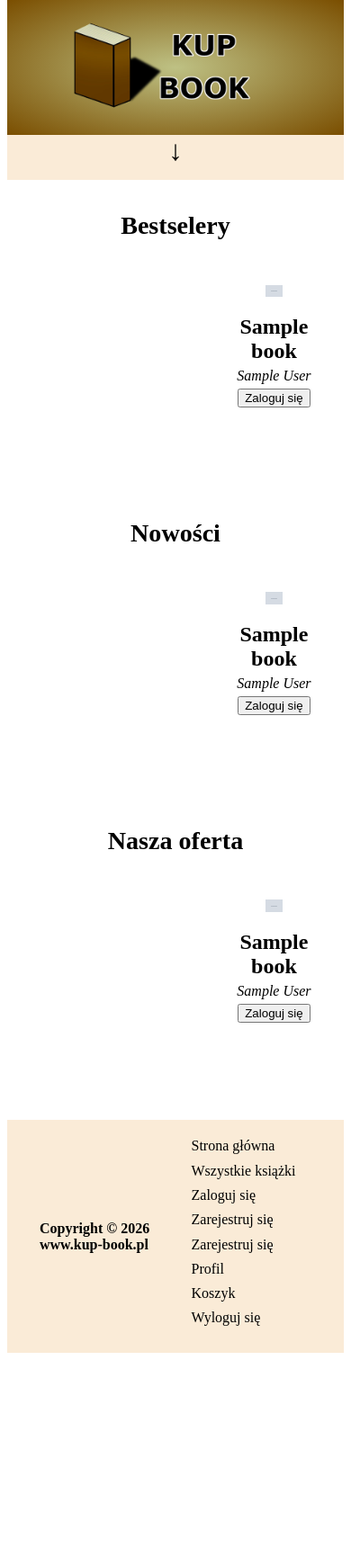
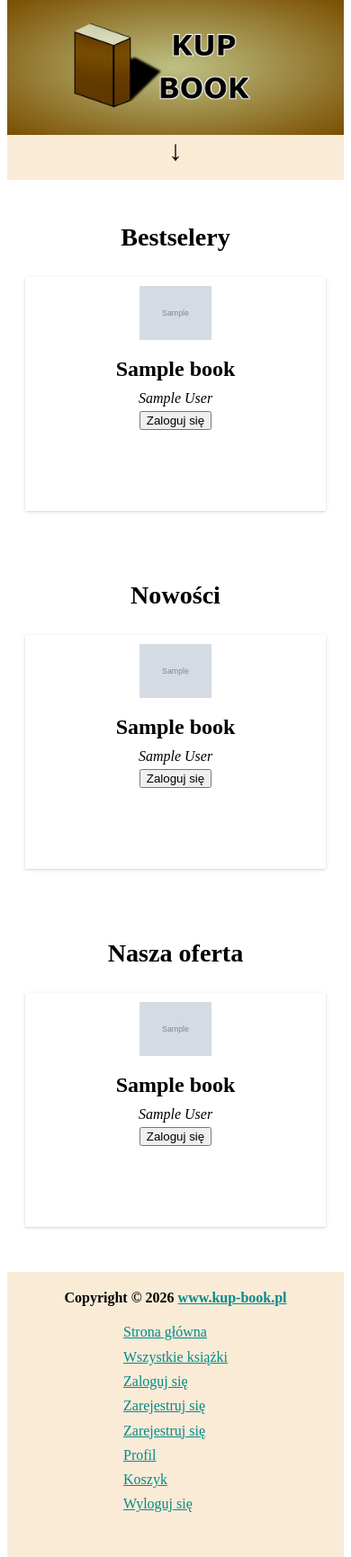
Before and after one commit to Maksymilian-Galert/bookshop, a PHP site: page / in a window 390 px wide. Shown: the whole page at 90% size. Before the commit the page ends 1504 px from the top, so only its background shows below. Run offline with PHP 8.4, Linux system fonts and the light colour scheme; tables that the repository leaves empty or names only in its code hold one stand-in row (values such as "Sample post"); grey boxes marked "Sample" are stand-in pictures.

Commit message:
Kolejne postępy w dostosowaniu witryny pod urządzenia mobilne

```diff
--- a/login/index.php
+++ b/login/index.php
@@ -206,6 +206,9 @@
     }
 </script>
 <?php
+    require ($_SERVER['DOCUMENT_ROOT']."/bookshop/components/footer.php");
+?>
+<?php
     mysqli_close($connection);
 ?>
 </body>
--- a/style/style.css
+++ b/style/style.css
@@ -115,47 +115,37 @@
     body > div > main {
         min-height: 500px;
         width: 100%;
+        padding: 0;
+        box-sizing: border-box;
     }
     body > div > main > section {
         display: grid;
-        grid-template-columns: 1fr 1fr 1fr;
-        grid-template-areas:
-            "header header header"
-            "article1 article2 article3";
-        padding: 2%;
+        grid-template-columns: 1fr;
+        padding: 20px;
+        width: 100%;
+        box-sizing: border-box;
     }
     body > div > main > section > div {
-        min-height: 240px;
-        padding: 5%;
+        min-height: 260px;
         box-sizing: border-box;
-    }
-    body > div > main > section > div:first-of-type {
-        grid-area: article1;
-    }
-    body > div > main > section > div:nth-of-type(2) {
-        grid-area: article2;
-    }
-    body > div > main > section > div:last-of-type {
-        grid-area: article3;
+        box-shadow: 0 1px 2px 0 rgba(0, 0, 0, 0.1), 0 1px 5px 0 rgba(0, 0, 0, 0.09);
+        margin-bottom: 10px;
     }
     body > div > main > section > div:hover {
-        transform: scale(110%);
-        box-shadow: 0 4px 8px 0 rgba(0, 0, 0, 0.2), 0 6px 20px 0 rgba(0, 0, 0, 0.19);
+        transform: scale(105%);
+        box-shadow: 0 2px 4px 0 rgba(0, 0, 0, 0.2), 0 3px 10px 0 rgba(0, 0, 0, 0.19);
     }
     body > div > main > section > header {
-        grid-area: header;
         text-align: center;
         font-size: 150%;
     }
     body > div > main img {
-        width: 100%;
-        object-fit: contain;
+        width: 80px;
         height: auto;
     }
-    body > div > main > section > div > figure {
-        max-width: 75%;
+    body > div > main > section > div figure {
         margin: 0 auto;
-        object-fit: contain;
+        padding: 10px;
     }
     body > div > main > section strong, body > div > main > section em {
         text-align: center;
@@ -171,8 +161,12 @@
     }
     body > div > main > section > div > a {
         color: black;
+        display: grid;
+        grid-template-columns: 1fr;
         text-decoration: none;
+        width: 100%;
     }
+
 
     #main_search {
         max-width: 1200px;
@@ -180,6 +174,7 @@
     }
     #main_search h2 {
         text-align: center;
+        font-size: 120%;
     }
     #main_search a div {
         display: grid;
@@ -188,6 +183,7 @@
         align-items: center;
         padding: 1%;
         border: 3px solid white;
+        font-size: 85%;
     }
     #main_search a div:hover {
         border: 3px dotted blue;
@@ -204,31 +200,28 @@
 
     body > div.footer {
         background-color: antiquewhite;
-        min-height: 50px;
+        min-height: 40px;
         padding: 20px;
         margin: 20px 0px -16px 0px;
         box-sizing: border-box;
     }
     body > div.footer > footer {
         display: grid;
-        grid-template-columns: 1fr 1fr;
+        grid-template-columns: 1fr;
         align-items: center;
         justify-items: center;
     }
     body > div.footer > footer > nav {
         display: grid;
         grid-template-columns: 1fr;
+        padding: 20px;
     }
     body > div.footer > footer a {
-        color: black;
-        text-decoration: none;
+        color: darkcyan;
+        text-decoration: underline;
     }
     body > div.footer > footer > nav a {
         padding-bottom: 8%;
-    }
-    body > div.footer > footer > nav a:hover {
-        color: darkcyan;
-        text-decoration: underline;
     }
 }
 
@@ -418,11 +411,6 @@
         object-fit: contain;
         height: auto;
     }
-    body > div > main > section > div > figure {
-        max-width: 75%;
-        margin: 0 auto;
-        object-fit: contain;
-    }
     body > div > main > section strong, body > div > main > section em {
         text-align: center;
         display: block;
```
Also changed, not shown: style/admin_style.css (+24 -7 lines), style/book_style.css (+20 -8 lines), style/cart_style.css (+26 -9 lines), style/logging_style.css (+17 -6 lines), style/payment_style.css (+20 -3 lines), style/profile_style.css (+18 -2 lines).
